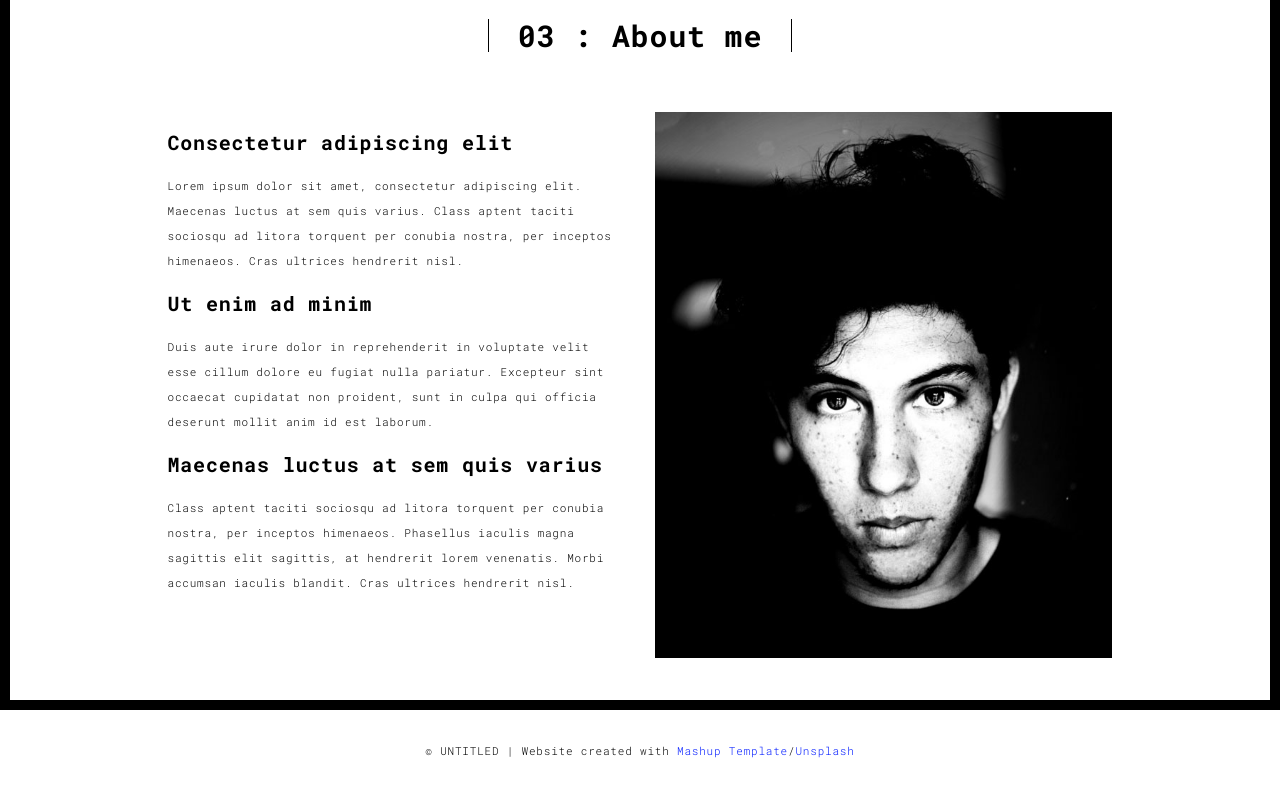
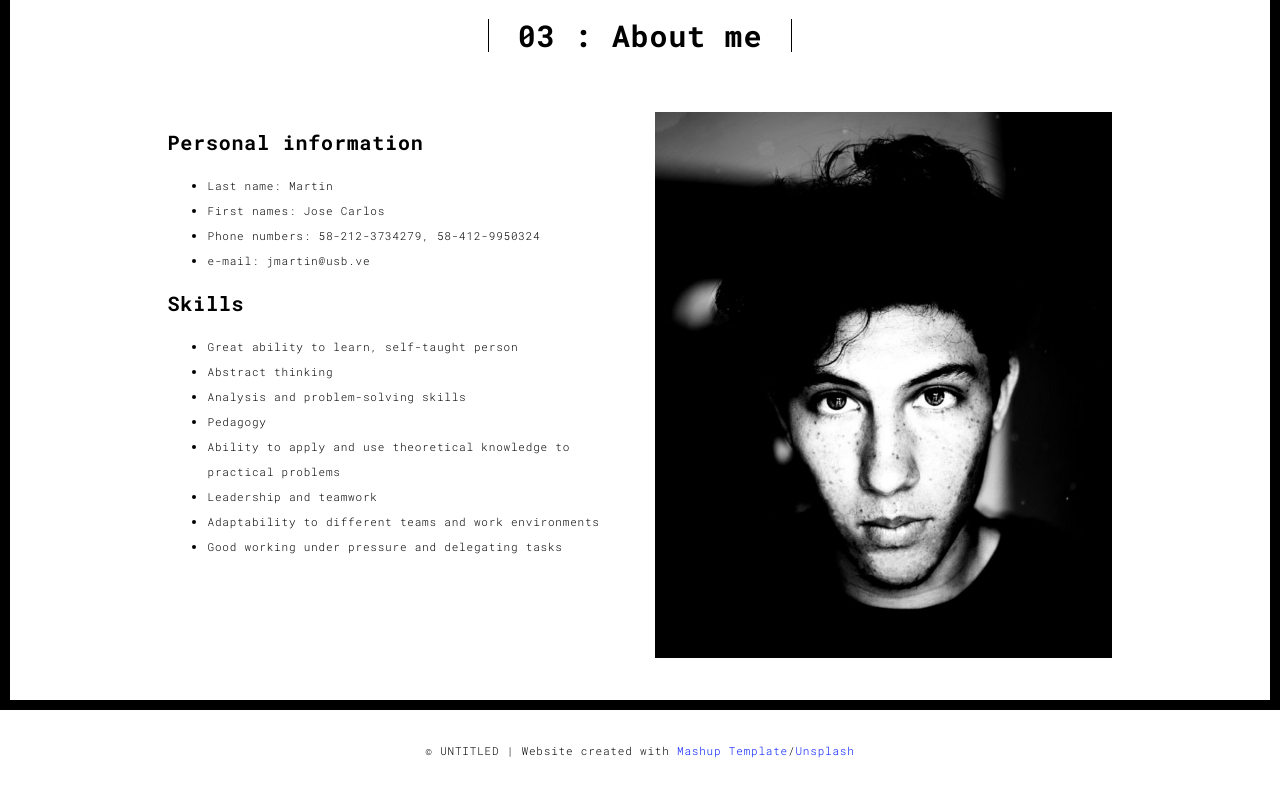
Before and after one commit to josec-martin/portfolio, a Flask app: page /about.html in a window 1280 px wide. Shown: the part 90-878 px from the top of the page. Run offline with Flask 2, Linux system fonts and the light colour scheme; some libraries are stand-ins or nearby versions.

Commit message:
index.html & about.html edited, turner.jpg added

```diff
--- a/templates/about.html
+++ b/templates/about.html
@@ -62,16 +62,24 @@
             <div class="col-md-10 col-md-offset-1">
               <div class="row">
                 <div class="col-xs-12 col-md-6">
-                  <h3>Consectetur adipiscing elit</h3>
-                  <p>Lorem ipsum dolor sit amet, consectetur adipiscing elit. Maecenas luctus at sem quis varius.
-                  Class aptent taciti sociosqu ad litora torquent per conubia nostra, per inceptos himenaeos. Cras ultrices hendrerit nisl.</p>
-                  <h3>Ut enim ad minim </h3>
-                  <p>Duis aute irure dolor in reprehenderit in voluptate velit esse
-                  cillum dolore eu fugiat nulla pariatur. Excepteur sint occaecat cupidatat non
-                  proident, sunt in culpa qui officia deserunt mollit anim id est laborum.
-                  <h3>Maecenas luctus at sem quis varius</h3>
-                  <p>
-                  Class aptent taciti sociosqu ad litora torquent per conubia nostra, per inceptos himenaeos. Phasellus iaculis magna sagittis elit sagittis, at hendrerit lorem venenatis. Morbi accumsan iaculis blandit. Cras ultrices hendrerit nisl.</p>
+                  <h3>Personal information</h3>
+                  <ul>
+                    <li>Last name: Martin</li>
+                    <li>First names: Jose Carlos</li>
+                    <li>Phone numbers: 58-212-3734279, 58-412-9950324</li>
+                    <li>e-mail: jmartin@usb.ve</li>
+                  </ul>
+                  <h3>Skills</h3>
+                  <ul>
+                    <li>Great ability to learn, self-taught person</li>
+                    <li>Abstract thinking</li>
+                    <li>Analysis and problem-solving skills</li>
+                    <li>Pedagogy</li>
+                    <li>Ability to apply and use theoretical knowledge to practical problems</li>
+                    <li>Leadership and teamwork</li>
+                    <li>Adaptability to different teams and work environments</li>
+                    <li>Good working under pressure and delegating tasks</li>
+                  </ul>
                 </div>
                 <div class="col-xs-12 col-md-6">
                   <img src="./static/assets/images/profil.jpg" class="img-responsive" alt="">
--- a/templates/index.html
+++ b/templates/index.html
@@ -50,7 +50,7 @@
   </nav>
 </header>
 <!-- Add your site or app content here -->
-  <div class="hero-full-container background-image-container white-text-container" style="background-image: url('./static/assets/images/space.jpg')">
+  <div class="hero-full-container background-image-container white-text-container" style="background-image: url('./static/assets/images/turner.jpg')">
     <div class="container">
       <div class="row">
         <div class="col-xs-12">
```
Also changed, not shown: static/assets/images/turner.jpg (added).
